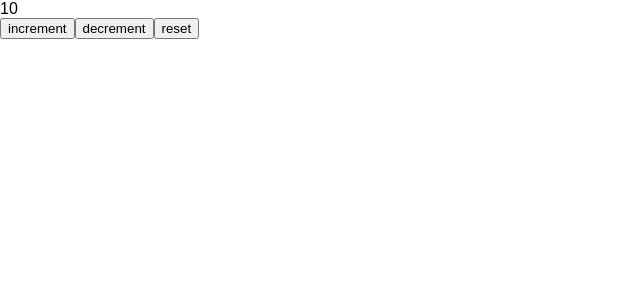
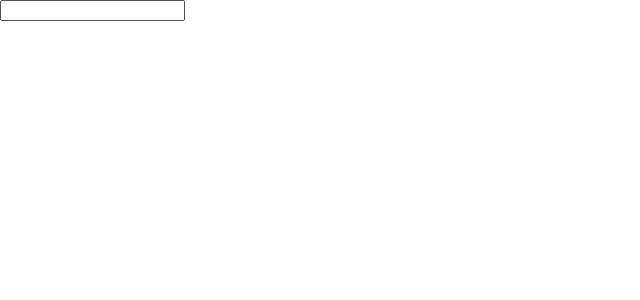
Before and after one commit to bitnbyt/all-about-hooks, a React (Create React App) app: page / in a window 1280 px wide. Shown: the top 300 px of the page, without its empty margins (0-640 px from the left). Built offline with nearby package versions, Linux system fonts and the light colour scheme.

Commit message:
kinda more complex than the count app. This hook make sense like when to use it with more complex senarios and when to avoid (for the shake of code readablity) in simple cases.

```diff
--- a/src/App.js
+++ b/src/App.js
@@ -1,51 +1,55 @@
 import React, {useState, useEffect, useReducer, Fragment} from 'react'
+import ToDo from './Todo'
 
-function init(intialState)  {
-  return {count: intialState.count}
+export const ACTIONS = {
+  ADD_TODO : 'add-todo',
+  TOOGLE_TODO: 'toogle-todo',
+  DELETE_TODO: 'delete-todo'
 }
 
-function Counter({intialState}) {
-  //useReducer(reducer,intialState, init) => [state, dispatch]
-  // reducer(state, action) => newState
-  // action({type: '', payload // optional : })
-  console.log(intialState.count)
-  const [state, dispatch] = useReducer(reducer, intialState, init );
+function reducer (todos,action) {
+  switch (action.type) {
+    case ACTIONS.ADD_TODO:
+      return [...todos, newTodo(action.payload.name)]
+    case ACTIONS.TOOGLE_TODO:
+      return todos.map(todo => {
+        if(todo.id === action.payload.id) {
+          return {...todo, completed: !todo.completed}
+        }
+        return todo;
+      })
+    case ACTIONS.DELETER_TODO:
+      return todos.filter(todo => todo.id !== action.payload.id)
+  }
+}
 
-  function demo(state,action) {
-    return {count: state.count - action.payload}
-  }
+function newTodo(name) {
+  return {id: Date.now(), name, completed: false}
+}
 
-  function reducer (state,action) {
-    switch (action.type) {
-      case 'increment':
-        (function () {
-          console.log("hello")
-          return {count: state.count + action.payload}
-        })()
-      case 'decrement':
-          // demo(state,action)
-        return {count: state.count - action.payload}
-      case 'reset':
-        return init(action.payload)
-      default:
-        throw new Error();
-    }
+
+export default function App() {
+
+  const [todos, dispatch] = useReducer(reducer, []);
+  const [name, setName] = useState('')
+
+  function handleSubmit(e) {
+    e.preventDefault();
+    dispatch({type: ACTIONS.ADD_TODO,payload: {name}})
+    setName('')
   }
 
   return (
     <Fragment>
-      <div >
-        {state.count}
-      </div>
-      <button onClick={() => dispatch({type: 'increment', payload: 2})}>increment</button>
-      <button onClick={() => dispatch({type: 'decrement', payload: 2})}>decrement</button>
-      <button onClick={() => dispatch({type: 'reset', payload: intialState})}>reset</button>
+      <form onSubmit={handleSubmit}>
+        <input type="text" name="name" value={name} onChange={(e) => setName(e.target.value)} />
+      </form>
+      {todos.map(todo => {
+        return <ToDo key={todo.id} todo={todo} dispatch={dispatch} />
+      })}
     </Fragment>
   )
 }
 
-export default function App() {
-  return (
-    <Counter intialState={{count : 10, "name": "Amit"}} />
-  )
-}
+// here useReducer has helped us as we are passing dispatch which is doing all the work of delter add toggle.
+// without it we would have passing handleToogle, handleDelete and so on for further requirements.
--- /dev/null
+++ b/src/Todo.js
@@ -0,0 +1,13 @@
+import React from 'react'
+import {ACTIONS} from './App'
+
+export default function ToDo({todo, dispatch}) {
+  return (
+    <React.Fragment>
+      <span style={{color: todo.completed ? '#AAA' : '#000'}}>{todo.name}</span>
+      <button onClick={() => dispatch({type: ACTIONS.TOOGLE_TODO, payload: {id: todo.id}}) }>
+        Toogle</button>
+      <button onClick={() => dispatch({tyoe: ACTIONS.DELETE_TODO, payload: {id: todo.id}}) }>Delete</button>
+    </React.Fragment>
+  )
+}
```
